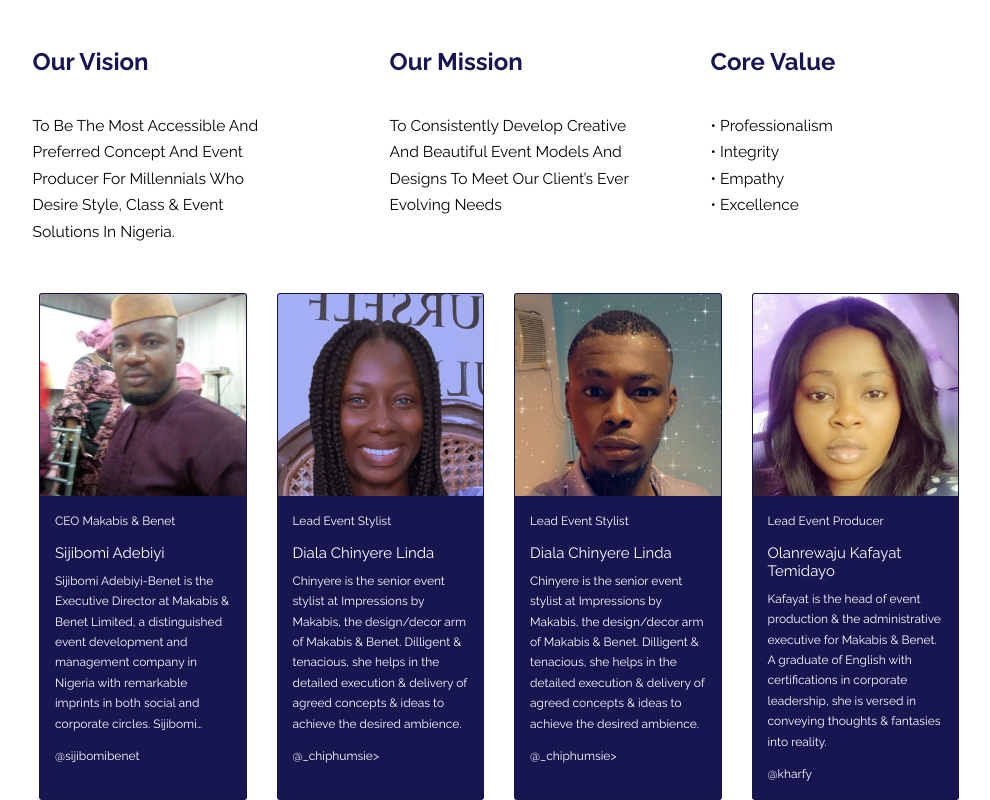
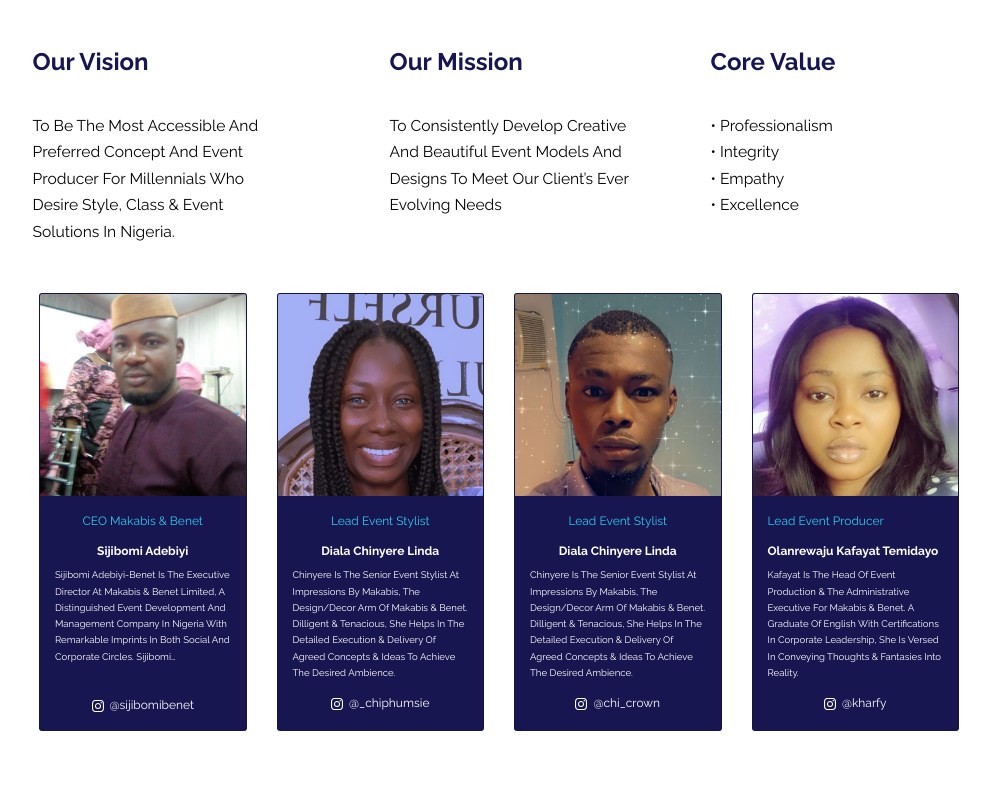
Before and after one commit to haywhy2019/makabis-client, a React (Create React App) app: page /about in a window 1280 px wide. Shown: the part 845-1645 px from the top of the page, without its empty margins (141-1131 px from the left). After the commit the page ends 1576 px from the top, so only its background shows below. Built offline with nearby package versions, Linux system fonts and the light colour scheme.

Commit message:
finised about page

```diff
--- a/src/pages/About/About.js
+++ b/src/pages/About/About.js
@@ -5,6 +5,8 @@
 import card3 from "../../asset/images/person2.png";
 import card4 from "../../asset/images/person3.png";
 import abouticon from "../../asset/images/about icon.png";
+import Icon from "../../asset/sprite.svg";
+
 function About() {
   return (
     <div>
@@ -116,55 +118,76 @@
   <div className="card primary-backg">
     <img src={card1} className="card-img-top" alt="" />
     <div className="card-body">
-        <p>CEO Makabis & Benet</p>
-      <h5 className="card-title">Sijibomi Adebiyi</h5>
-      <p className="card-text">Sijibomi Adebiyi-Benet is the Executive
+        <p className="text-c-primary2 text-center">CEO Makabis & Benet</p>
+      <h5 className="card-title cardtext  text-center">Sijibomi Adebiyi</h5>
+      <p className="card-text cardtext-s mb-mid">Sijibomi Adebiyi-Benet is the Executive
       Director at Makabis & Benet Limited, a distinguished event development
        and management company in Nigeria with remarkable imprints in
       both social and corporate circles. Sijibomi…</p>
-      <p className="card-text">@sijibomibenet</p>
+      <div  className="text-center">
+            <svg className="social-icon-white">
+                    <use href={Icon + "#icon-instagram"} />
+                  </svg>
+                  <p className="card-text d-inline-block ml-2">@sijibomibenet</p>
+            </div>
     </div>
   </div>
   <div className="card primary-backg">
     <img src={card4} className="card-img-top" alt="..." />
     <div className="card-body">
-    <p>Lead Event Stylist</p>
-      <h5 className="card-title">Diala Chinyere Linda</h5>
-      <p className="card-text">Chinyere is the senior event stylist at
+    <p className="text-c-primary2  text-center">Lead Event Stylist</p>
+      <h5 className="card-title cardtext  text-center">Diala Chinyere Linda</h5>
+      <p className="card-text cardtext-s ">Chinyere is the senior event stylist at
       Impressions by Makabis, the design/decor arm of Makabis & Benet.
       Dilligent & tenacious, she helps in the detailed execution
        & delivery of agreed concepts
       & ideas to achieve the desired ambience. </p>
-      <p className="card-text">@_chiphumsie></p>
+      <div  className="text-center">
+            <svg className="social-icon-white">
+                    <use href={Icon + "#icon-instagram"} />
+                  </svg>
+                  <p className="card-text d-inline-block ml-2">@_chiphumsie</p>
+            </div>
     </div>
   </div>
 
   <div className="card primary-backg">
     <img src={card3} className="card-img-top" alt="..." />
     <div className="card-body">
-    <p>Lead Event Stylist</p>
-      <h5 className="card-title">Diala Chinyere Linda</h5>
-      <p className="card-text">Chinyere is the senior event stylist at
+    <p className="text-c-primary2  text-center">Lead Event Stylist</p>
+      <h5 className="card-title cardtext  text-center">Diala Chinyere Linda</h5>
+      <p className="card-text cardtext-s">Chinyere is the senior event stylist at
       Impressions by Makabis, the design/decor arm of Makabis & Benet.
       Dilligent & tenacious, she helps in the detailed execution
        & delivery of agreed concepts
       & ideas to achieve the desired ambience. </p>
-      <p className="card-text">@_chiphumsie></p>
+      <div  className="text-center">
+            <svg className="social-icon-white">
+                    <use href={Icon + "#icon-instagram"} />
+                  </svg>
+                  <p className="card-text d-inline-block ml-2">@chi_crown</p>
+            </div>
+
     </div>
   </div>
 
   <div className="card primary-backg">
     <img src={card2} className="card-img-top" alt="" />
     <div className="card-body">
-        <p>Lead Event Producer</p>
-      <h5 className="card-title">Olanrewaju Kafayat Temidayo </h5>
-      <p className="card-text">Kafayat is the head of
+        <p className="text-c-primary2">Lead Event Producer</p>
+      <h5 className="card-title cardtext">Olanrewaju Kafayat Temidayo </h5>
+      <p className="card-text cardtext-s">Kafayat is the head of
       event production & the administrative executive
       for Makabis & Benet. A graduate of English with
       certifications in corporate leadership,
        she is versed in conveying
       thoughts & fantasies into reality.</p>
-      <p className="card-text">@kharfy</p>
+      <div className="text-center">
+            <svg className="social-icon-white">
+                    <use href={Icon + "#icon-instagram"} />
+                  </svg>
+                  <p className="card-text d-inline-block ml-2">@kharfy</p>
+            </div>
     </div>
   </div>
 
--- a/src/styles/base/_typography.scss
+++ b/src/styles/base/_typography.scss
@@ -97,3 +97,17 @@
     top: 12rem;
     transform: translate(-50%, -50%);
 }
+
+.cardtext{
+    color: $color-white;
+    text-transform: capitalize;
+    font-size: 1rem;
+    font-weight: bold;
+
+}
+
+.cardtext-s{
+    color: $color-white;
+    text-transform: capitalize;
+    font-size: .8rem;
+}
--- a/src/styles/base/_utilities.scss
+++ b/src/styles/base/_utilities.scss
@@ -21,3 +21,11 @@
 .primary-backg{
     background-color: $color-primary;
 }
+
+.text-c-primary2{
+    color: #2ECCEC;
+}
+
+.mb-mid{
+    margin-bottom: 2.5rem;
+}
--- a/src/styles/component/_icons.scss
+++ b/src/styles/component/_icons.scss
@@ -46,3 +46,10 @@
     fill:  #4E74EE;
     display: inline-block;
 }
+
+.social-icon-white{
+    fill: white;
+    width: 1rem;
+    height: 1rem;
+    display: inline-block;
+}
```
